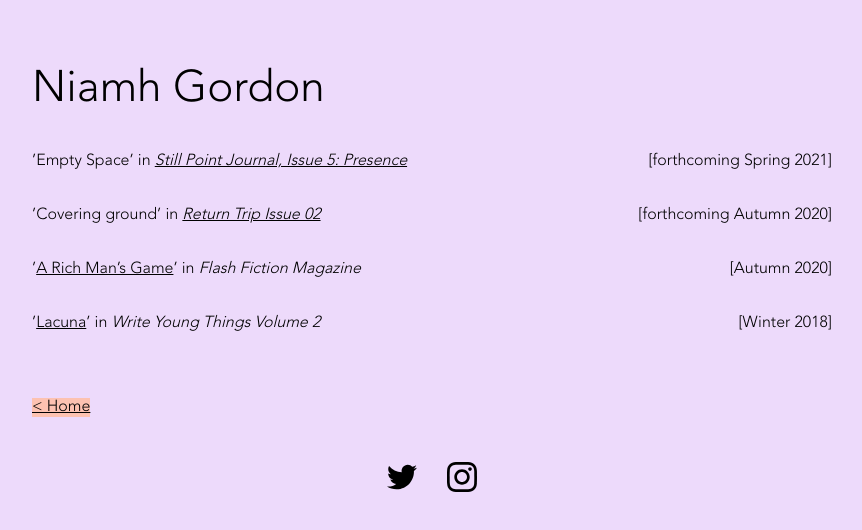
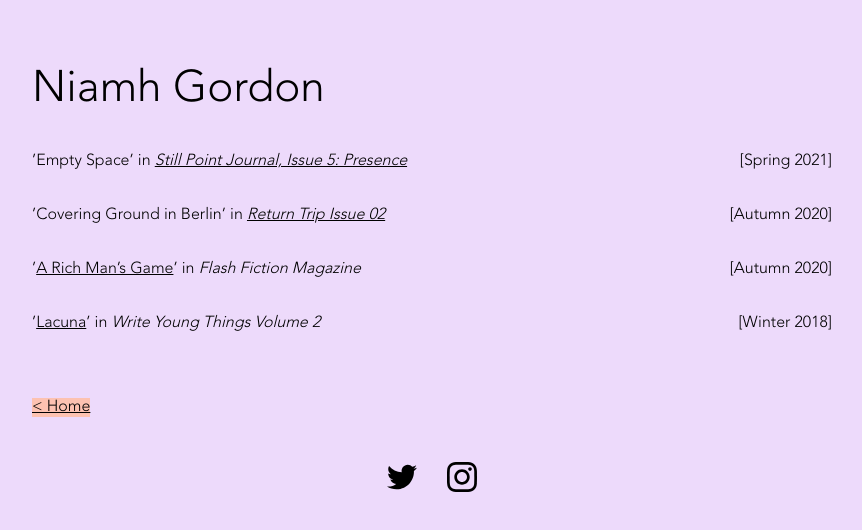
Before and after one commit to jpsanders101/wilbur, a React (Create React App) app: page /writing in a window 1280 px wide. Shown: the top 530 px of the page, without its empty margins (208-1070 px from the left). Built offline with nearby package versions, Linux system fonts and the light colour scheme; the HTML template or start-up script is replaced by a standard one.

Commit message:
Copy update.

```diff
--- a/src/Writing.js
+++ b/src/Writing.js
@@ -17,16 +17,16 @@ export default function Writing() {
               Still Point Journal, Issue 5: Presence
             </a>
           </span>
-          <span className="date">[forthcoming Spring 2021]</span>
+          <span className="date">[Spring 2021]</span>
         </div>
         <div className="writingItem">
           <span className="title">
-            ’Covering ground’ in{" "}
+            ’Covering Ground in Berlin’ in{" "}
             <a href="http://returntrip.ca/issuetwo" className="publication">
               Return Trip Issue 02
             </a>
           </span>
-          <span className="date">[forthcoming Autumn 2020]</span>
+          <span className="date">[Autumn 2020]</span>
         </div>
         <div className="writingItem">
           <span className="title">
```
